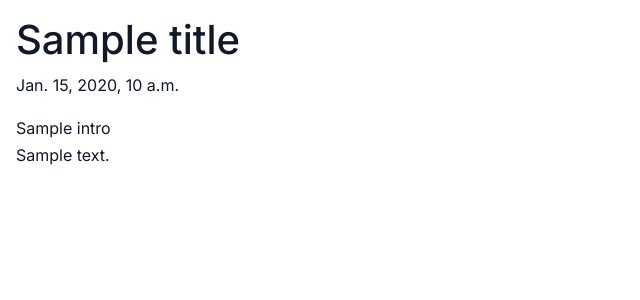
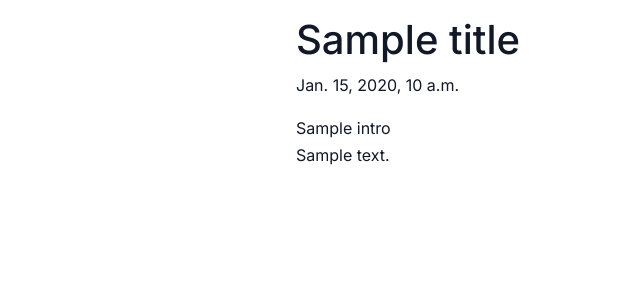
Before and after one commit to alflanagan/alloydflanagan_wag, a Django app: template app/alloydflanagan/blog/templates/blog/blog_page.html in a window 1280 px wide. Shown: the top 300 px of the page, without its empty margins (0-640 px from the left). Run offline with Django 5.2, Linux system fonts and the light colour scheme; the template is opened without the code that fills it: most values are stand-ins (such as "Sample title", 1, 10 or a date in 2020); some libraries are stand-ins or nearby versions.

Commit message:
Set max-width for top-level container.

```diff
--- a/app/alloydflanagan/static/css/index.css
+++ b/app/alloydflanagan/static/css/index.css
@@ -1,6 +1,6 @@
 @import url("./variables.css");
 @import url("../vendor/bootstrap-5.3.8-dist/css/bootstrap.min.css");
-@import url("components/Tabs.css");
+@import url("./components/Tabs.css");
 
 body {
   background: var(--color-bg);
@@ -20,3 +20,7 @@ a:hover {
   color: var(--color-accent-hover);
   text-decoration: underline;
 }
+
+.cover-container {
+  max-width: var(--max-width-md);
+}
```
